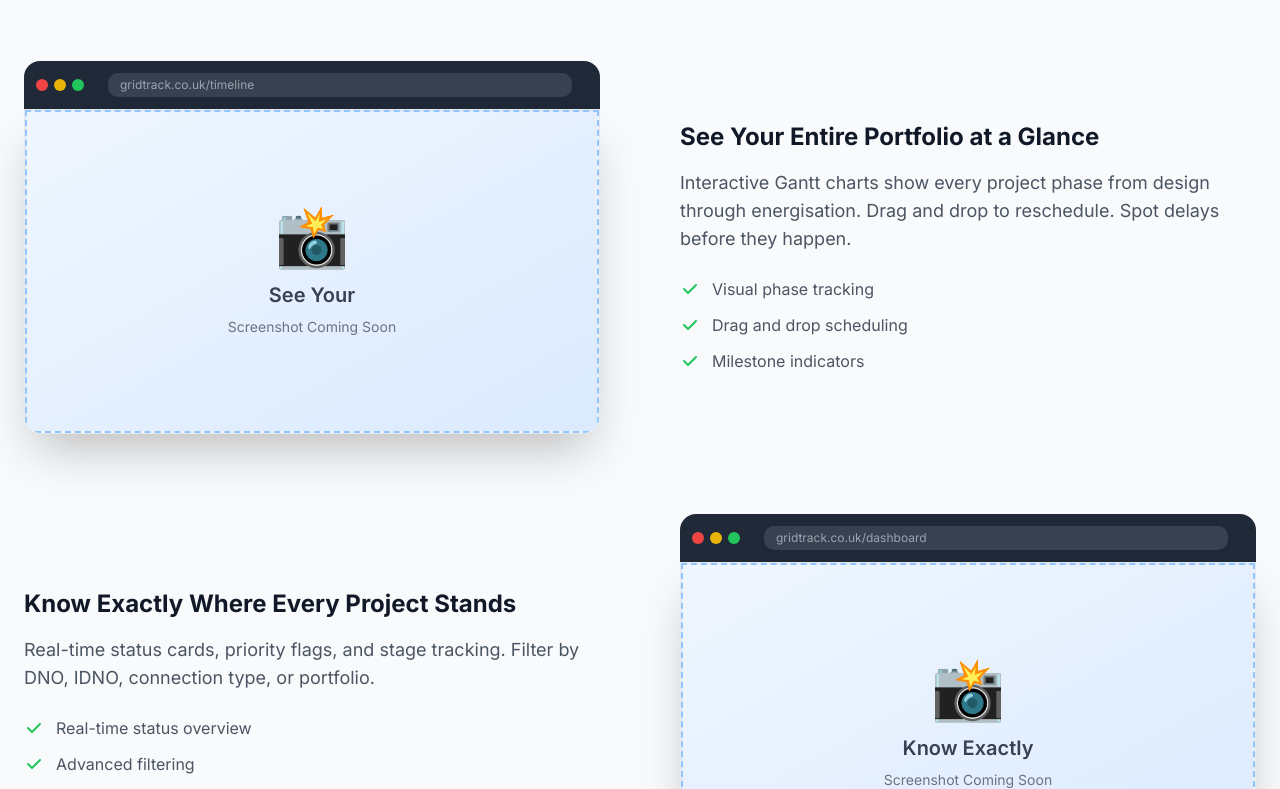
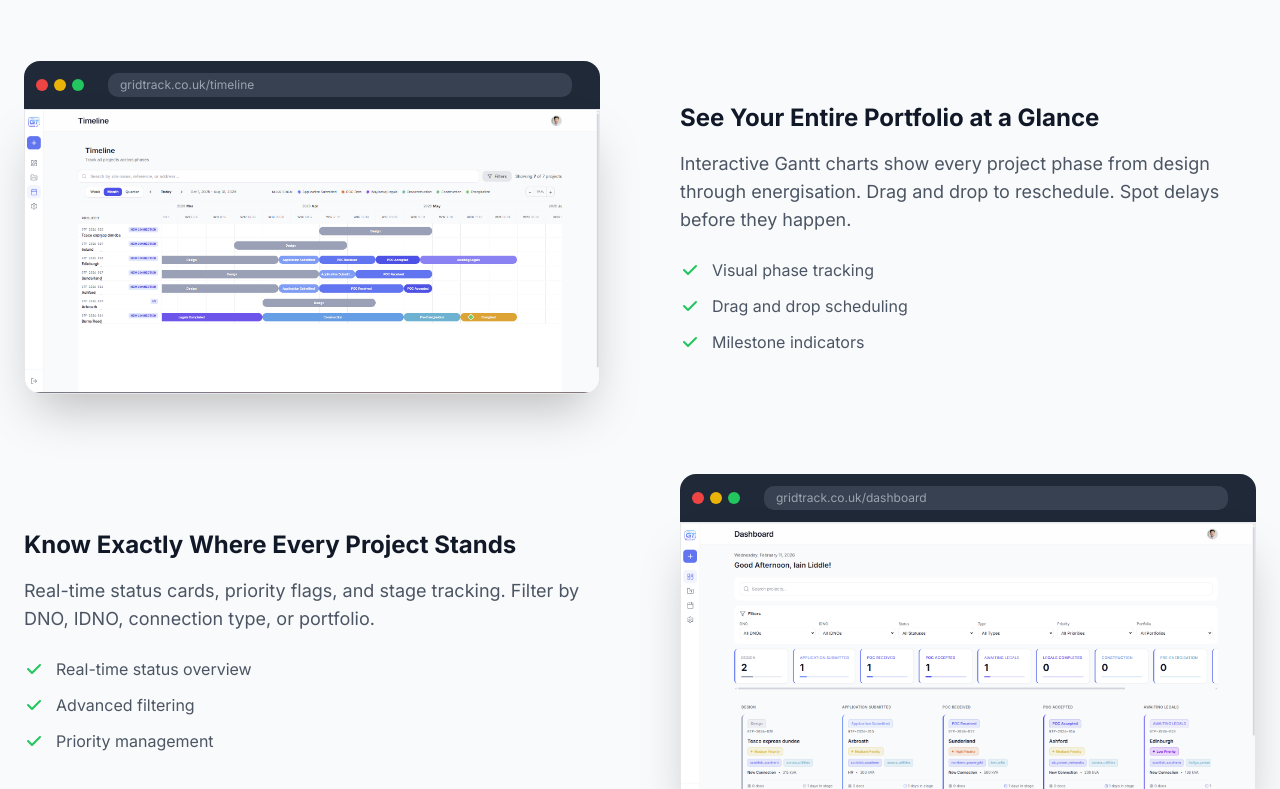
Before and after one commit to iainliddle/gridtrack-landing, a React (Vite) app: page / in a window 1280 px wide. Shown: the part 2171-2960 px from the top of the page. Built offline with nearby package versions, Linux system fonts and the light colour scheme.

Commit message:
Fix screenshot paths

```diff
--- a/src/components/FeaturesSection.tsx
+++ b/src/components/FeaturesSection.tsx
@@ -1,6 +1,5 @@
 import React from 'react';
 import { BrowserMockup } from './BrowserMockup';
-import { ScreenshotPlaceholder } from './ScreenshotPlaceholder';
 
 export const FeaturesSection: React.FC = () => {
     const features = [
@@ -56,8 +55,10 @@ export const FeaturesSection: React.FC = () => {
                     >
                         <div className="flex-1">
                             <BrowserMockup url={feature.url}>
-                                <ScreenshotPlaceholder
-                                    title={feature.title.split(' ').slice(0, 2).join(' ')}
+                                <img
+                                    src={feature.screenshot}
+                                    alt={feature.title}
+                                    className="w-full h-auto"
                                 />
                             </BrowserMockup>
                         </div>
```
